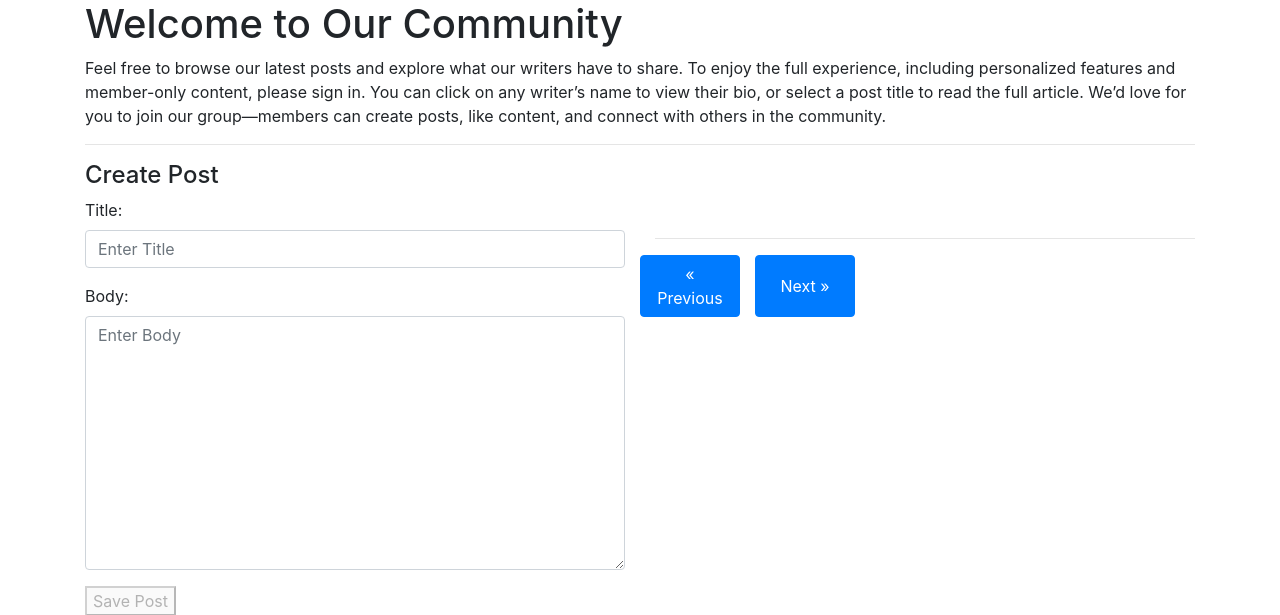
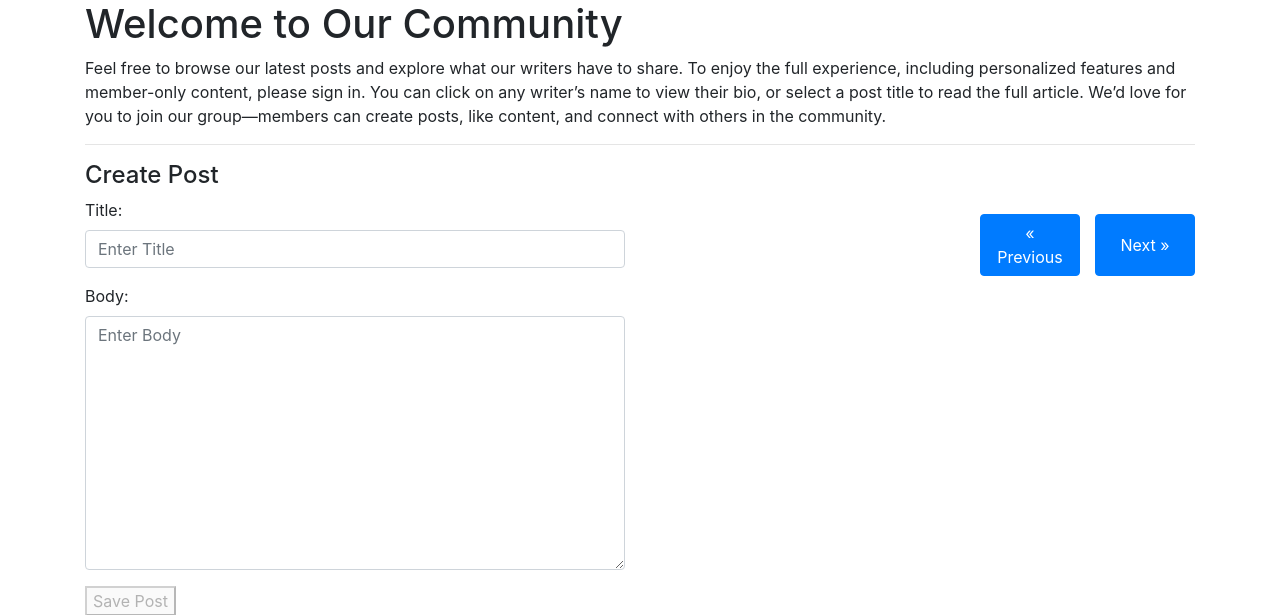
Before and after one commit to Lizanne-B33/network-3, a Django app: template network/templates/network/index.html in a window 1280 px wide. Shown: the part 56-671 px from the top of the page. Run offline with Django 5.2, Linux system fonts and the light colour scheme; a user stored in the database is signed in; data comes from the database, SQL or seed files in the repository; both versions use the stored data as it was after the commit; tables that the repository leaves empty hold one stand-in row (values such as "Sample post"); the template is opened without the code that fills it: values that come from a table or form of the project are taken from there, most other values are stand-ins (such as "Sample title", 1, 10 or a date in 2020); some libraries are stand-ins or nearby versions; some web fonts are replaced.

Commit message:
it seems to be back on track!

```diff
--- a/network/static/network/feed.js
+++ b/network/static/network/feed.js
@@ -113,16 +113,19 @@ function load_member_feed(memberName, direction) {
 
   // clears the posts from previous page.
   document.getElementById('member-post-list').innerHTML = '' // Clear old posts
+
   // Get Posts
-  fetch(`/api/single_feed/${created_by}/${page} `)
+  fetch(`/api/single_feed/${created_by}/${page}`)
     .then(response => response.json())
     .then(posts => {
       if (Array.isArray(posts)) {
         p_button_mgt_single(posts.length)
         // send to format the list
         format_feed(posts, '#member-post-list')
+        format_feed(posts, '#profile-posts')
       } else {
         document.getElementById('no-posts-msg').textContent = posts.text
+        hide_if_no_posts_view()
       }
     })
     .catch(error => {
@@ -417,7 +420,6 @@ function load_profile(id) {
 }
 
 function format_profile(member) {
-  console.log('format profile has been called')
   show_profile_view()
   checkFollowingStatus(member.id)
   checkMemberIsAuthor(member.id)
@@ -619,3 +621,6 @@ function show_filtered_posts_view() {
   document.querySelector('#filtered-posts').style.display = 'block'
   document.querySelector('#post_lists').style.display = 'block'
 }
+function hide_if_no_posts_view() {
+  document.querySelector('#pagination-mbr').style.display = 'none'
+}
--- a/network/static/network/styles.css
+++ b/network/static/network/styles.css
@@ -66,3 +66,9 @@
   width: 100px;
   margin-right: 15px;
 }
+
+#no-posts-msg {
+  font-weight: 600;
+  font-style: italic;
+  font-size: larger;
+}
--- a/network/templates/network/index.html
+++ b/network/templates/network/index.html
@@ -78,12 +78,11 @@
                     </form>
                 </div>
                 <div class="col-lg-6">
-                    <div id="member-post-list">
-                        <p id="no-posts-msg"></p>
-                    </div>
-                    <br />
-                    <hr />
+                    <div id="member-post-list"></div>
+                    <p id="no-posts-msg"></p>
                     <div id="pagination-mbr" class="row">
+                        <br />
+                        <hr />
                         <button id="previous_btn_mbr" class="btn btn-primary pagination-btns p-btn-prev" type="button">
                             &laquo; Previous
                         </button>
@@ -93,7 +92,10 @@
             </div>
         </div>
     </div>
-    <div id="profile-posts"></div>
+    <div id="profile-posts" class ="row">
+        <br />
+        <hr />
+    </div>
     <!--used to hide or show sections-->
     <div id="single-post">
         <!--used to hide or show sections-->
```
Also changed, not shown: db.sqlite3.
